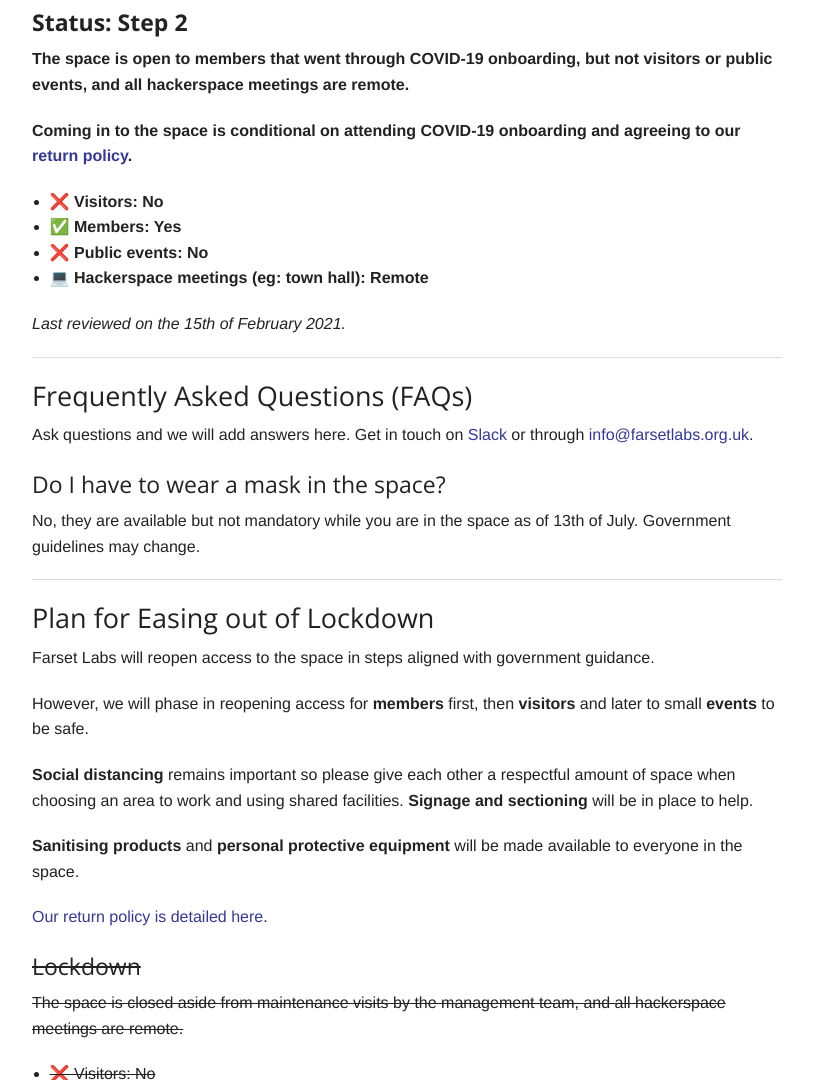
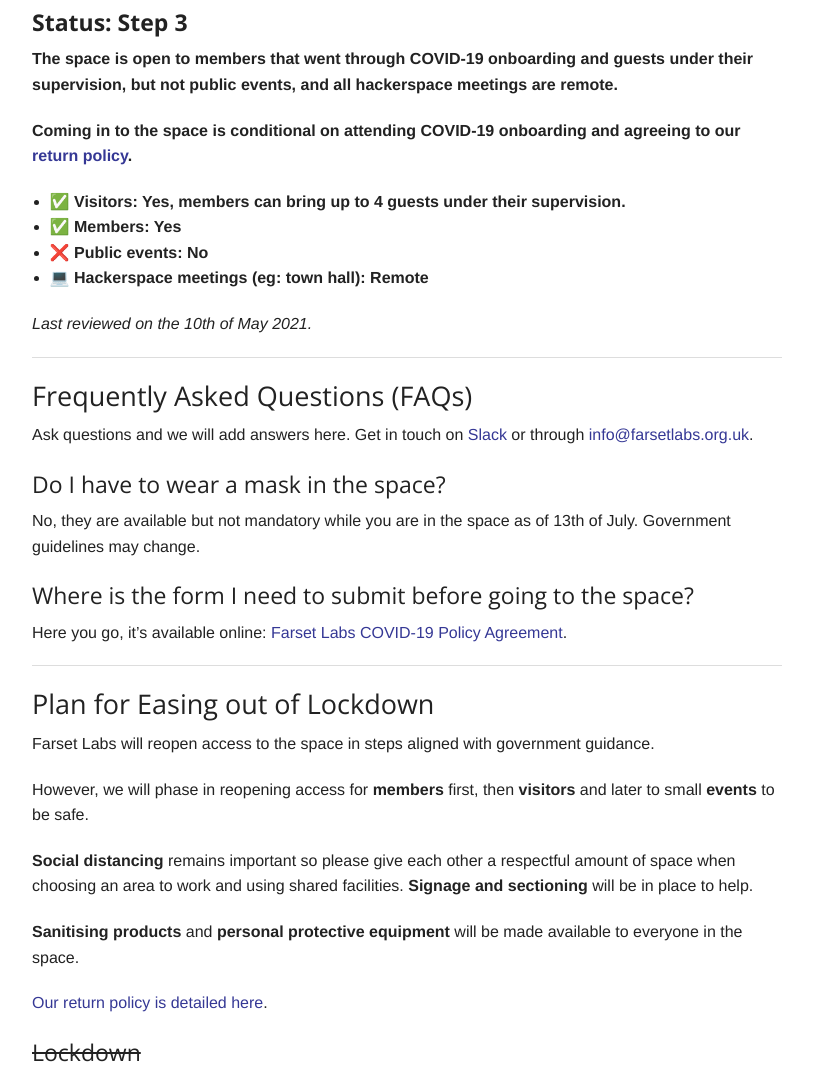
Before and after one commit to FarsetLabs/farsetlabs.github.io, a Jekyll site: the page built from coronavirus.md, in a window 1280 px wide and 1400 px high. Shown: the part 320-1400 px from the top of the window, without its empty margins (233-1046 px from the left). Built offline with Jekyll 4.4.1, drawn with Linux system fonts in a browser that asks for light colours; nearby versions of some CDN libraries; our own code applies the rules of GitHub Pages for plain Markdown files.

Commit message:
Update Coronavirus Status to Step 3 (#330)
Co-authored-by: Artemiy Kondratiev <artemiykondratiev@artemiys-mbp.home>

```diff
--- a/coronavirus.md
+++ b/coronavirus.md
@@ -2,18 +2,18 @@
 
 Information for Farset Labs members and visitors during the Coronavirus pandemic, in line with [government guidelines](https://www.executiveoffice-ni.gov.uk/sites/default/files/publications/execoffice/our-approach-to-decision-making-summary-120520.pdf).
 
-#### **Status: Step 2**
+#### **Status: Step 3**
 
-**The space is open to members that went through COVID-19 onboarding, but not visitors or public events, and all hackerspace meetings are remote.**
+**The space is open to members that went through COVID-19 onboarding and guests under their supervision, but not public events, and all hackerspace meetings are remote.**
 
 **Coming in to the space is conditional on attending COVID-19 onboarding and agreeing to our [return policy].**
 
-* **❌ Visitors: No**
+* **✅ Visitors: Yes, members can bring up to 4 guests under their supervision.**
 * **✅ Members: Yes**
 * **❌ Public events: No**
 * **💻 Hackerspace meetings (eg: town hall): Remote**
 
-_Last reviewed on the 15th of February 2021._
+_Last reviewed on the 10th of May 2021._
 
 ---
 
@@ -27,6 +27,10 @@ No, they are available but not mandatory while you are in the space as of 13th o
 
 [Slack]:{{site.social.slack}}
 [info@farsetlabs.org.uk]:mailto:info@farsetlabs.org.uk
+
+#### Where is the form I need to submit before going to the space?
+
+Here you go, it's available online: [Farset Labs COVID-19 Policy Agreement](https://docs.google.com/forms/d/e/1FAIpQLSdnoNQBvJ5xRm75cpybzPVDQOLN389tQhX1Kmv7kCnF2bgI6g/viewform?usp=sf_link).
 
 ---
 
@@ -61,16 +65,16 @@ to work and using shared facilities. **Signage and sectioning** will be in place
 * ~~❌ Public events: No~~
 * ~~💻 Hackerspace meetings (eg: town hall): Remote~~
 
-#### Step 2
+#### ~~Step 2~~
 
-The space is open to members that went through COVID-19 onboarding, but not visitors or public events, and all hackerspace meetings are remote.
+~~The space is open to members that went through COVID-19 onboarding, but not visitors or public events, and all hackerspace meetings are remote.~~
 
-Coming in to the space is conditional on attending COVID-19 onboarding and agreeing to our [return policy].
+~~Coming in to the space is conditional on attending COVID-19 onboarding and agreeing to our [return policy].~~
 
-* ❌ Visitors: No
-* ✅ Members: Yes
-* ❌ Public events: No
-* 💻 Hackerspace meetings (eg: town hall): Remote
+* ~~❌ Visitors: No~~
+* ~~✅ Members: Yes~~
+* ~~❌ Public events: No~~
+* ~~💻 Hackerspace meetings (eg: town hall): Remote~~
 
 #### Step 3
 
```
